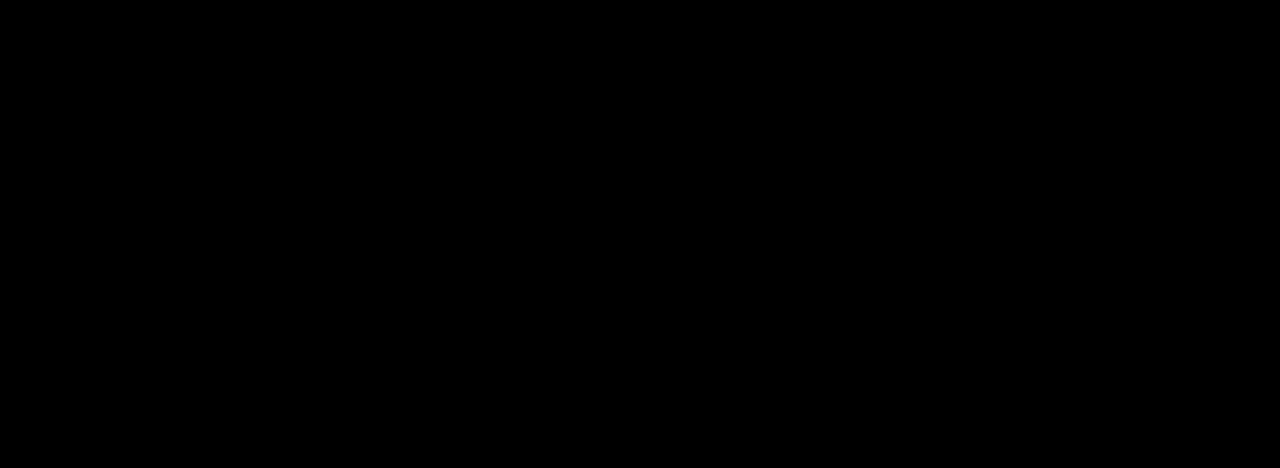
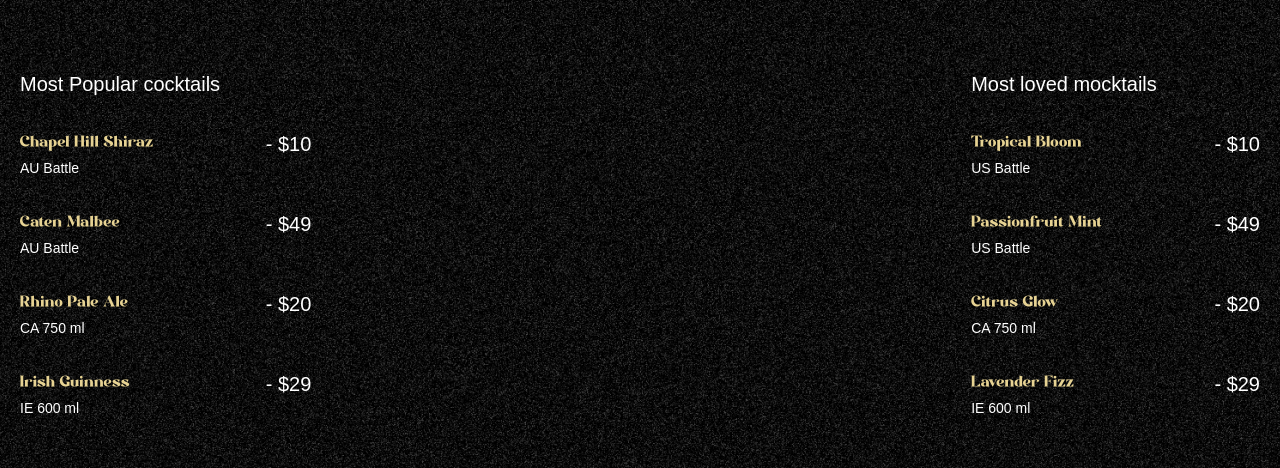
Before and after one commit to first-afk/mojito_cocktails, a React (Vite) app: page / in a window 1280 px wide. Shown: the part 890-1358 px from the top of the page. Built offline with nearby package versions, Linux system fonts and the light colour scheme; a web font is replaced by a local one.

Commit message:
video animation implemented

```diff
--- a/src/App.jsx
+++ b/src/App.jsx
@@ -2,6 +2,7 @@
 import { ScrollTrigger, SplitText } from "gsap/all";
 import Navbar from "./compopnents/Navbar";
 import Hero from "./compopnents/Hero";
+import Cocktails from "./compopnents/Cocktails";
 
 gsap.registerPlugin(ScrollTrigger, SplitText);
 
@@ -10,7 +11,7 @@
     <main>
       <Navbar />
       <Hero />
-      <div className="h-dvh bg-black"></div>
+      <Cocktails />
     </main>
   );
 };
--- /dev/null
+++ b/src/compopnents/Cocktails.jsx
@@ -0,0 +1,73 @@
+import React from "react";
+import { cocktailLists, mockTailLists } from "../../constants";
+import { useGSAP } from "@gsap/react";
+import gsap from "gsap";
+
+const Cocktails = () => {
+  useGSAP(() => {
+    const parallaxtl = gsap.timeline({
+      scrollTrigger: {
+        trigger: "#cocktails",
+        start: "top 30%",
+        end: "bottom 80%",
+        scrub: true,
+      },
+    });
+    parallaxtl
+      .from("#c-left-leaf", {
+        x: -100,
+        y: 100,
+      })
+      .from("#c-right-leaf", {
+        x: -100,
+        y: 100,
+      });
+  });
+  return (
+    <section id="cocktails" className="noisy">
+      <img src="/images/cocktail-left-leaf.png" alt="l-leaf" id="c-left-leaf" />
+      <img
+        src="/images/cocktail-right-leaf.png"
+        alt="r-leaf"
+        id="c-right-leaf"
+      />
+
+      <div className="list">
+        <div className="popular">
+          <h2>Most Popular cocktails</h2>
+          <ul>
+            {cocktailLists.map(({ name, country, detail, price }) => (
+              <li key={name}>
+                <div className="md:me-28">
+                  <h3>{name}</h3>
+                  <p>
+                    {country} {detail}
+                  </p>
+                </div>
+                <span>- {price}</span>
+              </li>
+            ))}
+          </ul>
+        </div>
+        <div className="loved">
+          <h2>Most loved mocktails</h2>
+          <ul>
+            {mockTailLists.map(({ name, country, detail, price }) => (
+              <li key={name}>
+                <div className="me-28">
+                  <h3>{name}</h3>
+                  <p>
+                    {country} {detail}
+                  </p>
+                </div>
+                <span>- {price}</span>
+              </li>
+            ))}
+          </ul>
+        </div>
+      </div>
+    </section>
+  );
+};
+
+export default Cocktails;
--- a/src/compopnents/Hero.jsx
+++ b/src/compopnents/Hero.jsx
@@ -2,9 +2,13 @@
 import gsap from 'gsap';
 import { SplitText } from 'gsap/all';
 
-import React from 'react'
+import React, { useRef } from 'react'
+import { useMediaQuery } from 'react-responsive';
 
 const Hero = () => {
+    const videoRef = useRef();
+    const isMobile = useMediaQuery({maxWidth: 767})
+
     useGSAP(()=>{
         const heroSplit = new SplitText('.title', {type: 'chars, words'});
         const paraSplit = new SplitText('.subtitle', {type:'lines'})
@@ -37,6 +41,32 @@
         })
         .to('.right-leaf', {y:200}, 0)
         .to('.left-leaf', {y:-200}, 0)
+
+        const startValue = isMobile ? 'top 50%': 'center 60%';
+        const endValue = isMobile ? '120% top': 'bottom top';
+        // 'top 50%': the first property refers to the element being animated (the video), the second property refers to the screen viewport
+
+        const tl = gsap.timeline({
+            scrollTrigger: {
+                trigger: 'video',
+                start: startValue,
+                end: endValue,
+                scrub: true,
+                pin: true,
+                // onEnter: () => videoRef.current.play(),
+                // onEnterBack: () => videoRef.current.play(),
+                // onLeave: () => videoRef.current.pause(),
+                // onLeaveBack: () =>videoRef.current.pause(),
+
+            }
+        })
+
+        videoRef.current.onloadedmetadata = () =>{
+            tl.to(videoRef.current, {
+                currentTime: videoRef.current.duration
+            })
+        }
+
     }, [])
   return (
     <>
@@ -63,6 +93,10 @@
             </div>
         </div>
     </section>
+
+    <div className="video absolute inset-0">
+        <video ref={videoRef} src="/videos/output.mp4" muted playsInline preload='auto'/>
+    </div>
     </>
   )
 }
--- a/src/index.css
+++ b/src/index.css
@@ -140,11 +140,11 @@
         @apply relative min-h-dvh w-full overflow-hidden;
 
         #c-left-leaf {
-            @apply absolute left-0 md:bottom-0 md:top-auto -top-20 md:w-fit w-1/3;
+            @apply absolute left-0 md:bottom-0 md:top-auto bottom-50 md:w-fit w-1/3;
         }
 
         #c-right-leaf {
-            @apply absolute right-0 md:bottom-0 md:top-auto -top-20 md:w-fit w-1/3;
+            @apply absolute -right-25 md:bottom-0 md:top-auto bottom-20 md:w-fit w-1/3;
         }
 
         .list {
```
